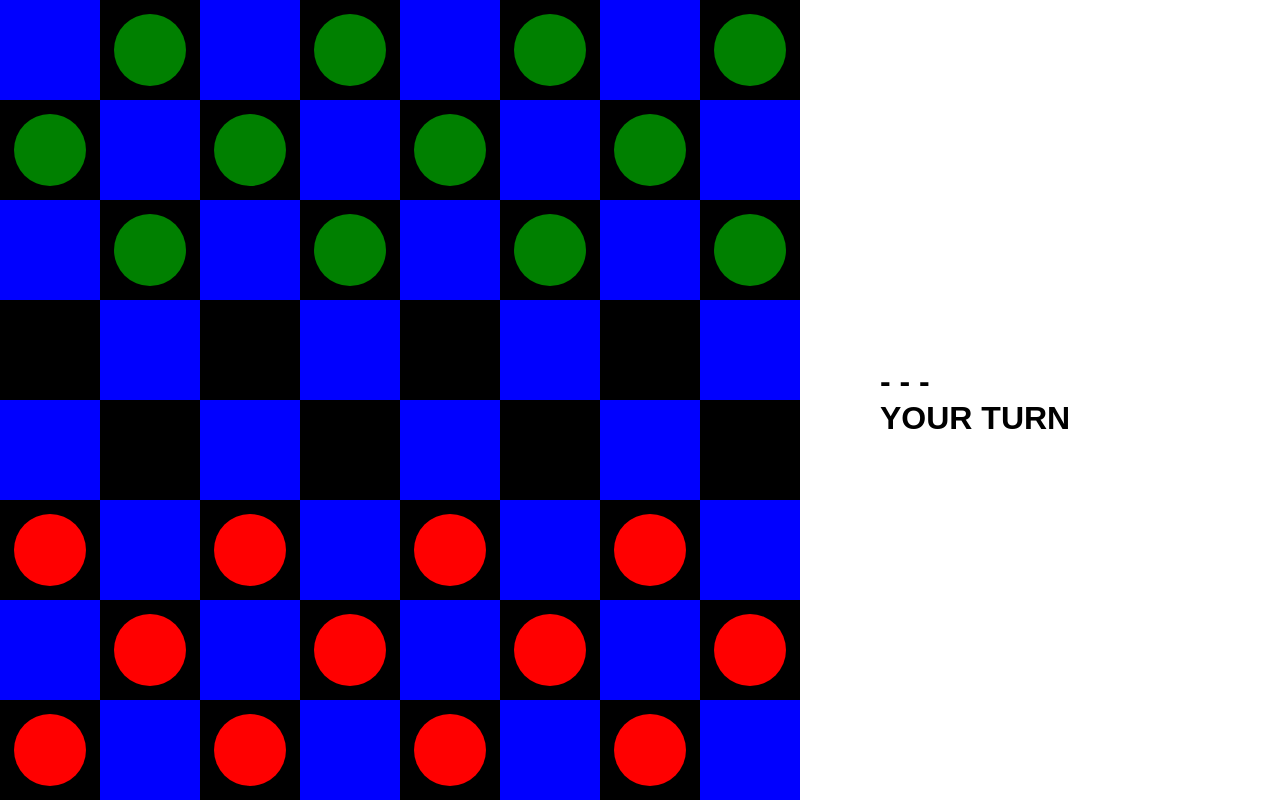
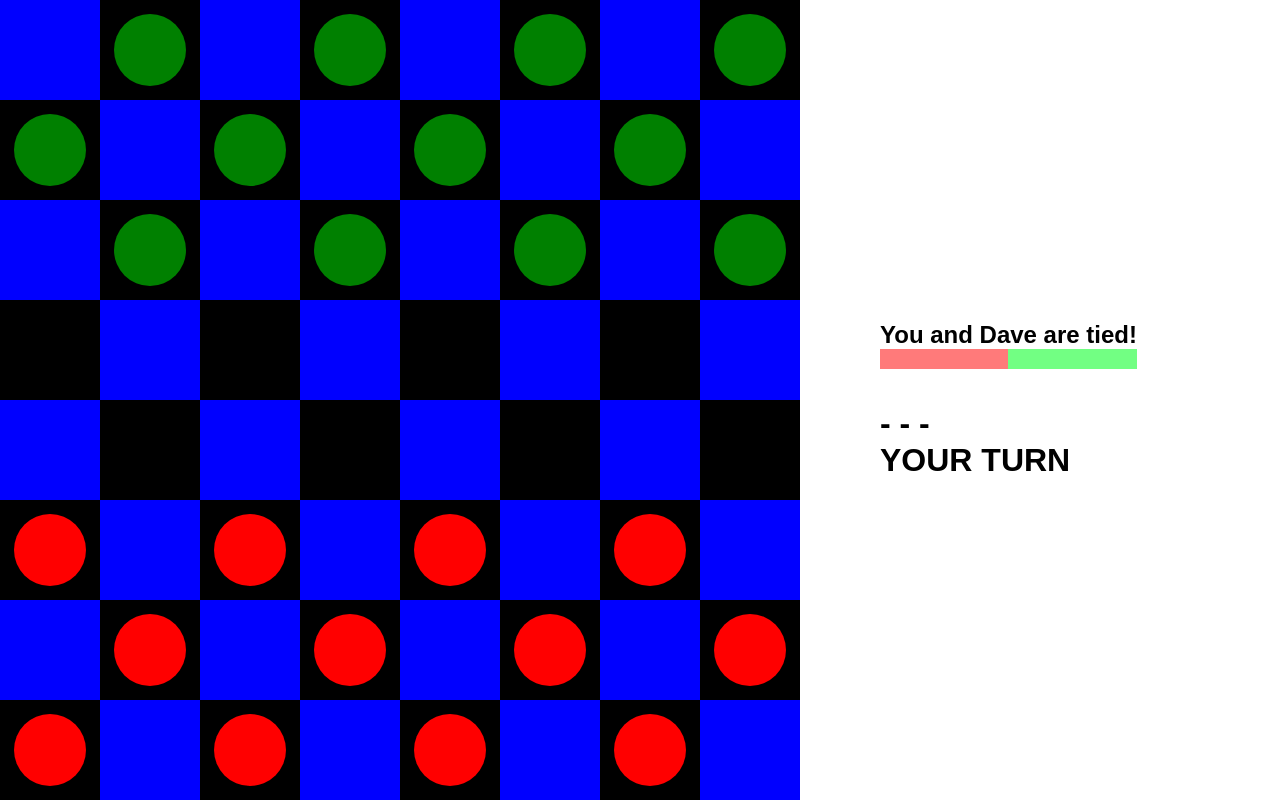
Before and after one commit to ashtonsprunger/ai-games, a plain HTML site: page checkers.html in a window 1280 px wide. Drawn offline with Linux system fonts and the light colour scheme.

Commit message:
added bar

```diff
--- a/checkers.css
+++ b/checkers.css
@@ -36,6 +36,17 @@
   border-radius: 50%;
 }
 
+#myProgress {
+  width: 100%;
+  background-color: rgb(114, 255, 131);
+}
+
+#myBar {
+  width: 50%;
+  height: 20px;
+  background-color: rgb(255, 122, 122);
+}
+
 @media only screen and (min-width: 600px) {
   body {
     display: flex;
--- a/checkers.html
+++ b/checkers.html
@@ -9,7 +9,10 @@
 </head>
 <body>
     <div id="board"></div>
-    <div id='status'><h1 id='ai'>- - -</h1><h1 id='human'>YOUR TURN</h1></div>
+    <div id='status'>
+        <h2 id="state">You and Dave are tied!</h2><div id="myProgress">
+            <div id="myBar"></div>
+          </div><br/><br/><h1 id='ai'>- - -</h1><h1 id='human'>YOUR TURN</h1></div>
     <script src="./checkers_ai.js"></script>
 </body>
 </html>
--- a/checkers_ai.js
+++ b/checkers_ai.js
@@ -325,7 +325,13 @@ const getBestMove = (board) => {
   });
   console.log(evals);
   let max = Math.max(...evals);
-  console.error(getGameStateText(max));
+  // console.error(getGameStateText(max));
+  document.querySelector("#state").innerHTML = getGameStateText(max);
+  let percent = 100 / (1 + Math.exp(max - 1));
+  console.log("PERCENT:", percent);
+  // percent = percent > 100 ? 100 : percent;
+  // percent = percent < 0 ? 0 : percent;
+  document.querySelector("#myBar").style.width = `${percent}%`;
   moves = moves.filter((move, index) => evals[index] == max);
   return moves[Math.floor(Math.random() * moves.length)];
 };
```
